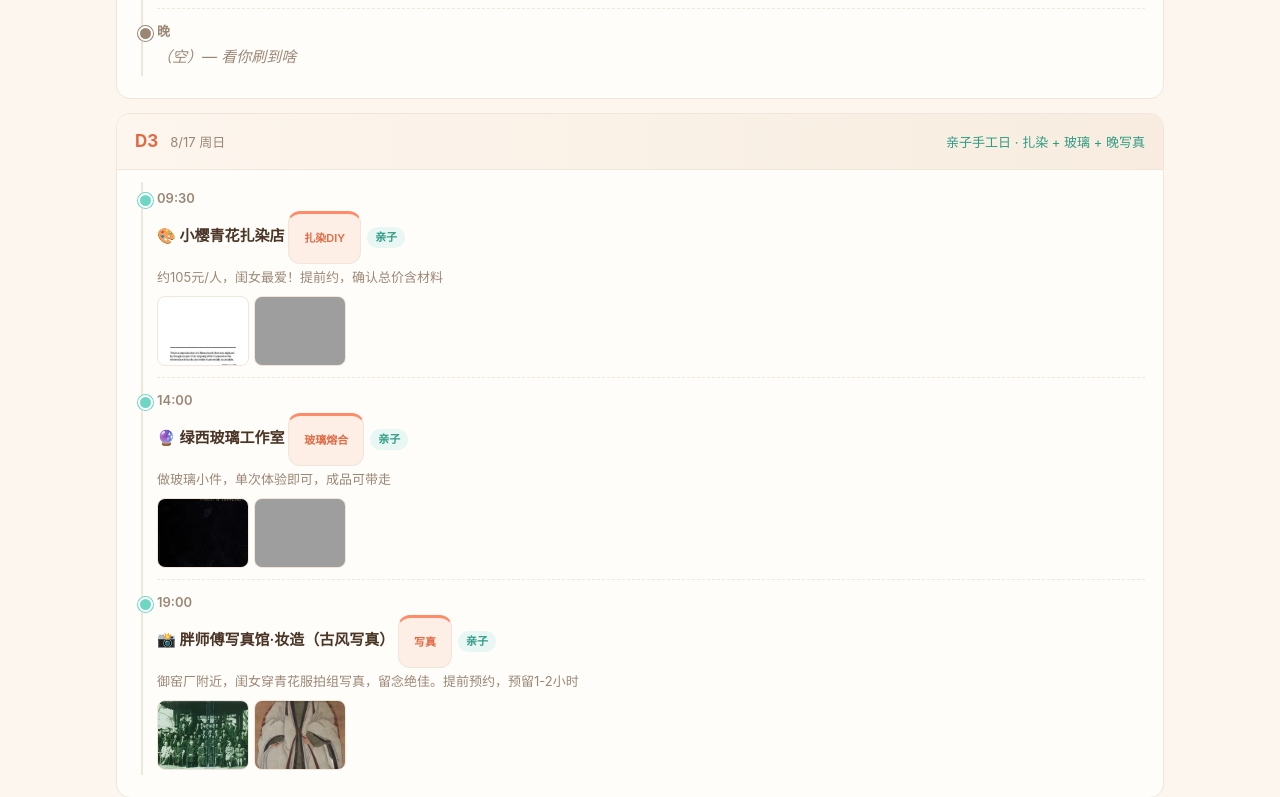
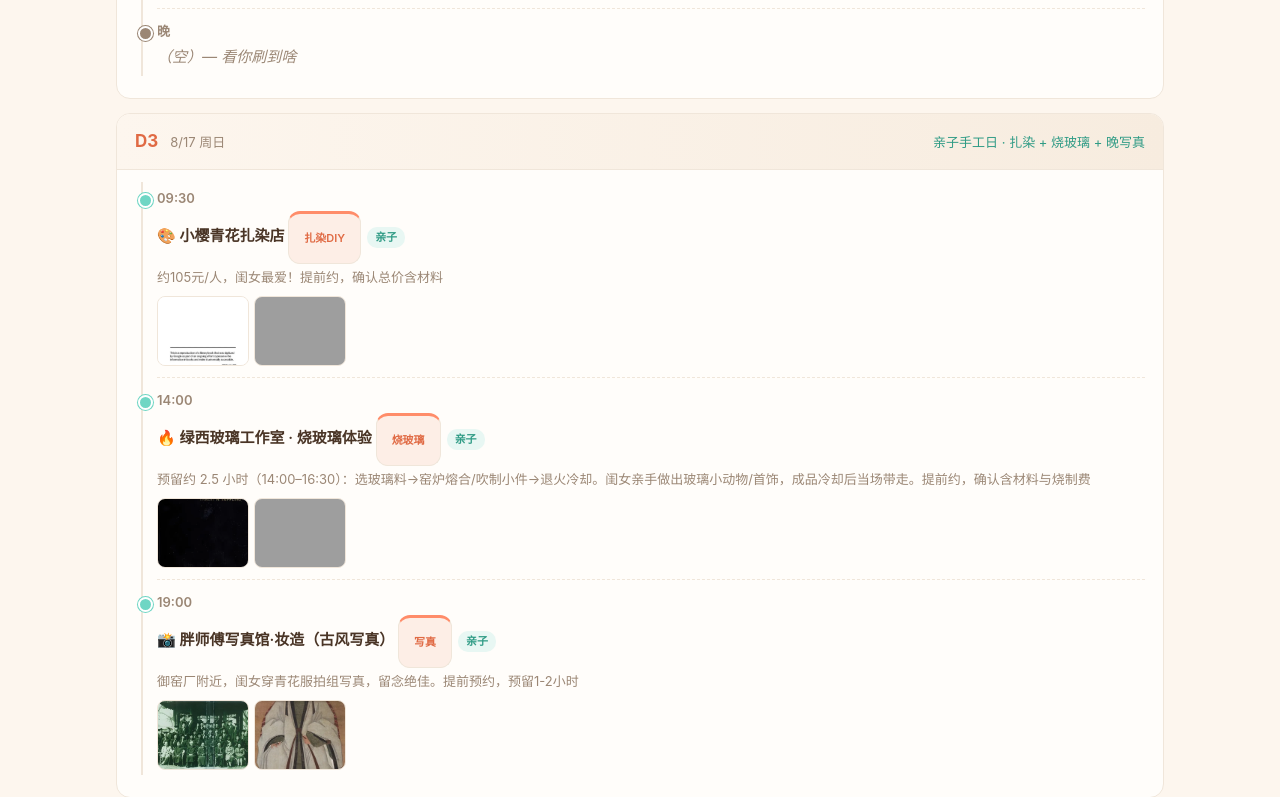
Before and after one commit to CallmeDXG/jingdezhen-travel-with-Tilly, a plain HTML site: page 景德镇亲子游攻略.html in a window 1280 px wide. Shown: the part 2346-3143 px from the top of the page. Drawn offline with nearby package versions, Linux system fonts and the light colour scheme; grey boxes are pictures that could not be loaded.

Commit message:
feat: D3烧玻璃行程升级(绿西玻璃·14:00-16:30，含熔合/吹制流程)

```diff
--- a/景德镇亲子游攻略.html
+++ b/景德镇亲子游攻略.html
@@ -250,10 +250,10 @@
     </div>
 
     <div class="day">
-      <div class="day-head"><span class="d">D3</span><span class="date">8/17 周日</span><span class="theme">亲子手工日 · 扎染 + 玻璃 + 晚写真</span></div>
+      <div class="day-head"><span class="d">D3</span><span class="date">8/17 周日</span><span class="theme">亲子手工日 · 扎染 + 烧玻璃 + 晚写真</span></div>
       <div class="day-body"><div class="tl">
         <div class="ev"><div class="t">09:30</div><div class="act">🎨 小樱青花扎染店 <span class="tag craft">扎染DIY</span><span class="tag kids">亲子</span></div><div class="note">约105元/人，闺女最爱！提前约，确认总价含材料</div><div class="poi-imgs"><img src="images/16_1.webp" alt="" loading="lazy"><img src="https://upload.wikimedia.org/wikipedia/commons/thumb/f/fd/Bai_fabric%2C_tie-dyed_-_Yunnan_Provincial_Museum_-_DSC02211.JPG/960px-Bai_fabric%2C_tie-dyed_-_Yunnan_Provincial_Museum_-_DSC02211.JPG?utm_source=commons.wikimedia.org&amp;utm_campaign=imageinfo&amp;utm_content=thumbnail" alt="" loading="lazy"></div></div>
-        <div class="ev"><div class="t">14:00</div><div class="act">🔮 绿西玻璃工作室 <span class="tag craft">玻璃熔合</span><span class="tag kids">亲子</span></div><div class="note">做玻璃小件，单次体验即可，成品可带走</div><div class="poi-imgs"><img src="images/17_1.webp" alt="" loading="lazy"><img src="https://upload.wikimedia.org/wikipedia/commons/thumb/0/0b/Glass_%28IA_glass00dill%29.pdf/page1-500px-Glass_%28IA_glass00dill%29.pdf.jpg?utm_source=commons.wikimedia.org&amp;utm_campaign=imageinfo&amp;utm_content=thumbnail" alt="" loading="lazy"></div></div>
+        <div class="ev"><div class="t">14:00</div><div class="act">🔥 绿西玻璃工作室 · 烧玻璃体验 <span class="tag craft">烧玻璃</span><span class="tag kids">亲子</span></div><div class="note">预留约 2.5 小时（14:00–16:30）：选玻璃料→窑炉熔合/吹制小件→退火冷却。闺女亲手做出玻璃小动物/首饰，成品冷却后当场带走。提前约，确认含材料与烧制费</div><div class="poi-imgs"><img src="images/17_1.webp" alt="" loading="lazy"><img src="https://upload.wikimedia.org/wikipedia/commons/thumb/0/0b/Glass_%28IA_glass00dill%29.pdf/page1-500px-Glass_%28IA_glass00dill%29.pdf.jpg?utm_source=commons.wikimedia.org&amp;utm_campaign=imageinfo&amp;utm_content=thumbnail" alt="" loading="lazy"></div></div>
         <div class="ev"><div class="t">19:00</div><div class="act">📸 胖师傅写真馆·妆造（古风写真） <span class="tag craft">写真</span><span class="tag kids">亲子</span></div><div class="note">御窑厂附近，闺女穿青花服拍组写真，留念绝佳。提前预约，预留1-2小时</div><div class="poi-imgs"><img src="images/18_1.webp" alt="" loading="lazy"><img src="images/18_2.webp" alt="" loading="lazy"></div></div>
       </div></div>
     </div>
@@ -350,7 +350,7 @@
     <h2><span class="ic">🎨</span>闺女手工控 · 必体验清单</h2>
     <div class="craft-grid">
       <div class="craft"><h3>小樱青花扎染店</h3><div class="price">约 ¥105/人</div><p>扎染DIY，青花风格，10岁完全能上手，成品围巾/布包可带走。强烈推荐，记得提前预约并确认总价含材料。</p></div>
-      <div class="craft"><h3>绿西玻璃工作室</h3><div class="price">单次体验价面议</div><p>玻璃熔合（fusing）做小镜子/挂件，火候艺术，闺女会觉得神奇。单次即可，不必报三天课。</p></div>
+      <div class="craft"><h3>绿西玻璃工作室 · 烧玻璃</h3><div class="price">单次体验价面议</div><p>玻璃熔合/吹制（fusing）做小镜子/挂件/小动物，窑炉火候艺术，闺女会觉得神奇。单次即可，不必报三天课。D3 14:00–16:30 已排。</p></div>
       <div class="craft"><h3>江窑·画瓷·陶艺（老厂店）</h3><div class="price">陶艺体验价面议</div><p>画陶艺专去这家！预留一整天：拉坯+画青花+上釉，成品烧制后邮寄到家。D5 整天安排在此，闺女最能带走成就感。</p></div>
       <div class="craft"><h3>胖师傅写真馆·妆造</h3><div class="price">古风妆造拍摄</div><p>御窑厂附近，闺女穿青花服饰拍组写真，留念绝佳。想拍可排D3晚或D4。</p></div>
     </div>
@@ -529,7 +529,7 @@ const places = [
 
   // === 亲子手工 ===
   { cat:'kids', name:'小樱青花扎染店', lat:29.2950, lng:117.1650, desc:'扎染DIY 约105元/人\n青花风格 · 提前预约\n确认总价含材料费' },
-  { cat:'kids', name:'绿西玻璃工作室', lat:29.2810, lng:117.1980, desc:'玻璃熔合（fusing）体验\n做小镜子/挂件\n单次即可' },
+  { cat:'kids', name:'绿西玻璃工作室', lat:29.2810, lng:117.1980, desc:'烧玻璃（玻璃熔合/fusing）体验\n做小镜子/挂件/小动物\n单次即可，D3 14:00-16:30' },
   { cat:'kids', name:'胖师傅写真馆·妆造', lat:29.2870, lng:117.2040, desc:'御窑厂附近\n古风妆造拍摄\n闺女穿青花服超好看' },
   { cat:'kids', name:'江窑·画瓷·陶艺（老厂店）', lat:29.2880, lng:117.1810, desc:'画陶艺专去这家\n预留一整天\n拉坯+画青花+上釉' },
   { cat:'kids', name:'前程漂流', lat:29.3100, lng:117.4200, desc:'夏季玩水好去处\n带替换衣物+防水袋\n注意安全' },
```
